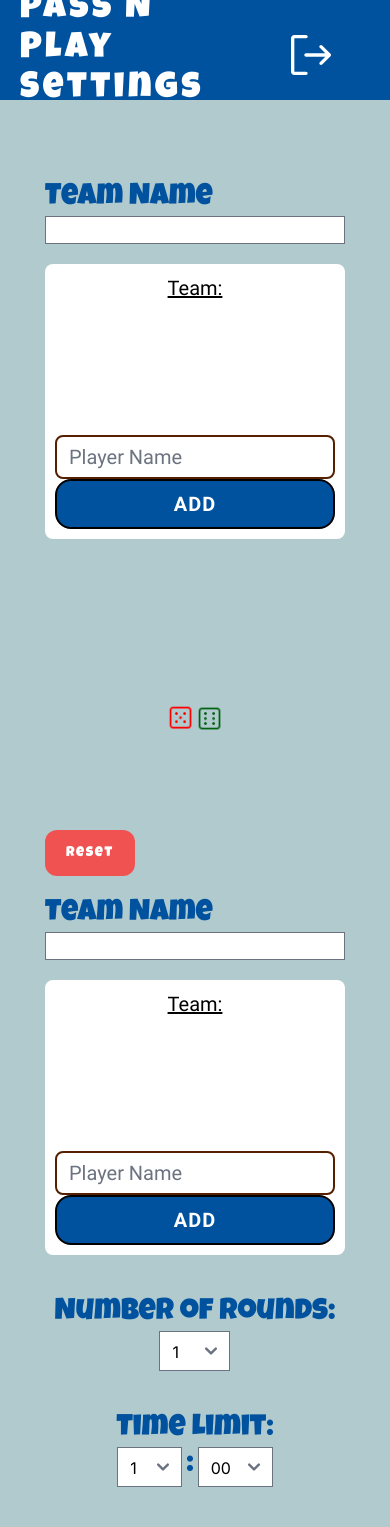
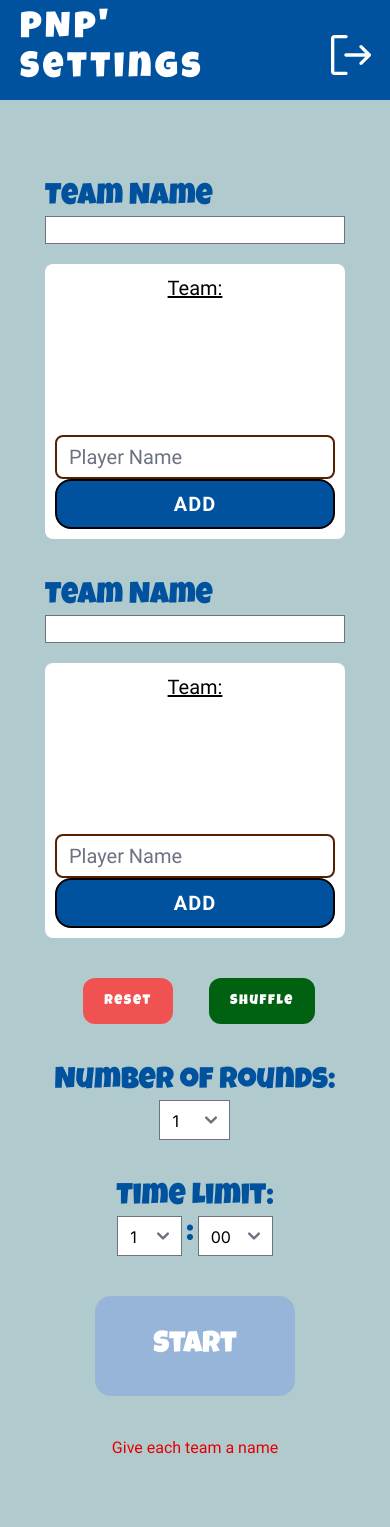
Before and after one commit to JarIsCoding/Shortalk---Front-End, a Next.js app: page /pages/passAndPlayLobby in a window 390 px wide. Shown: the top 1527 px of the page. After the commit the page ends 1500 px from the top, so only its background shows below. Built offline with nearby package versions, Linux system fonts and the light colour scheme.

Commit message:
pnp lobby responsivenss changes

```diff
--- a/src/app/components/NavBar.tsx
+++ b/src/app/components/NavBar.tsx
@@ -5,7 +5,7 @@ import React from 'react'
 
 const NavBar = (props:INavBar) => {
   return (
-    <div className=' bg-dblue font-LuckiestGuy text-white lg:px-10 px-5 h-[100px] text-4xl flex items-center tracking-widest z-40 relative'>
+    <div className=' bg-dblue font-LuckiestGuy text-white lg:px-10 ps-5 h-[100px] text-4xl flex items-center tracking-widest z-40 relative'>
       <div className='cursor-default sm:w-auto w-1/2'>{props.title}</div>
     </div>
   )
--- /dev/null
+++ b/src/app/components/Shufflebtn.tsx
@@ -0,0 +1,16 @@
+import React from 'react'
+import { useAppContext } from '@/context/Context';
+import { Button } from 'flowbite-react';
+
+const ShuffleBtn = () => {
+
+    const { setShuffle } = useAppContext();
+
+    return (
+        <Button onClick={() => setShuffle(true)} className='cursor-pointer rounded-xl bg-green text-center text-white p-1 font-LuckiestGuy tracking-widest'>
+            Shuffle
+        </Button>
+    )
+}
+
+export default ShuffleBtn
--- a/src/app/components/TeamListPNP.tsx
+++ b/src/app/components/TeamListPNP.tsx
@@ -81,7 +81,7 @@ const TeamListPNP = (props: ITeamListPNP) => {
 
   return (
     <div className=' space-y-5 sm:w-[350px] w-[300px]'>
-      <div className='md:flex flex-row justify-between whitespace-nowrap items-center'>
+      <div className='lg:flex flex-row justify-between whitespace-nowrap items-center'>
         <div className=' font-LuckiestGuy text-dblue text-3xl mr-5'>Team Name</div>
         <div className=''>
           <input value={teamName} className=' w-full h-7' maxLength={16} type="text" name="" id="" onChange={(e) => setTeamName(e.target.value)} />
@@ -95,7 +95,7 @@ const TeamListPNP = (props: ITeamListPNP) => {
             (props.teamNumber == 1) ? renderNameList(Team1NameList) : renderNameList(Team2NameList)
           }
         </div>
-        <div className=' md:flex md:flex-row md:space-x-5 grid grid-cols-1'>
+        <div className=' lg:flex lg:flex-row md:space-x-5 grid grid-cols-1'>
           <input className='w-full border-2 border-[#551F00] rounded-lg font-Roboto text-[20px] placeholder:text-[20px]'
             type="text" name="" id="" placeholder='Player Name'
             onChange={(e) => setName(e.target.value)}
--- a/src/app/pages/passAndPlay/page.tsx
+++ b/src/app/pages/passAndPlay/page.tsx
@@ -258,7 +258,7 @@ const PassAndPlayPage = () => {
         </div>
 
         <div className='lg:static absolute lg:p-0 flex items-center md:pt-20 pt-28 z-10'>
-          <Card top={card.top} bottom={card.bottom} />
+          <Card top={card.top} bottom={card.bottom} isGuessing={false} />
         </div>
 
         <div className=' w-full px-40 lg:flex justify-between hidden pb-10'>
--- a/src/app/pages/passAndPlayLobby/page.tsx
+++ b/src/app/pages/passAndPlayLobby/page.tsx
@@ -2,6 +2,7 @@
 
 import DiceBtn from '@/app/components/DiceBtn'
 import NavBar from '@/app/components/NavBar'
+import ShuffleBtn from '@/app/components/Shufflebtn'
 import StartBtn from '@/app/components/StartBtn'
 import TeamListPNP from '@/app/components/TeamListPNP'
 import { useAppContext } from '@/context/Context'
@@ -129,8 +130,8 @@ const PassAndPlayLobby = () => {
     <div>
       {/* Navbar */}
       <div className='relative'>
-        <NavBar title="Pass N' Play Settings" />
-        <div className="absolute top-6 right-0 mr-10 flex z-50">
+        <NavBar title="PNP' Settings" />
+        <div className="absolute top-6 right-0 md:mr-10 flex z-50">
           <Button onClick={() => setOpenModal(true)} className="bg-clear">
             <svg width="40" height="40" viewBox="0 0 40 40" fill="none" xmlns="http://www.w3.org/2000/svg">
               <path d="M16.6661 38.3333C16.6661 38.7754 16.4905 39.1993 16.178 39.5118C15.8654 39.8244 15.4415 40 14.9995 40H3.33322C2.4492 40 1.60138 39.6488 0.976279 39.0237C0.351178 38.3986 0 37.5507 0 36.6667V3.33333C0 2.44928 0.351178 1.60143 0.976279 0.976311C1.60138 0.351189 2.4492 0 3.33322 0H14.9995C15.4415 0 15.8654 0.175595 16.178 0.488156C16.4905 0.800716 16.6661 1.22464 16.6661 1.66667C16.6661 2.10869 16.4905 2.53262 16.178 2.84518C15.8654 3.15774 15.4415 3.33333 14.9995 3.33333H3.33322V36.6667H14.9995C15.4415 36.6667 15.8654 36.8423 16.178 37.1548C16.4905 37.4674 16.6661 37.8913 16.6661 38.3333ZM39.5112 18.8208L31.1781 10.4875C30.8654 10.1748 30.4413 9.99907 29.999 9.99907C29.5568 9.99907 29.1326 10.1748 28.8199 10.4875C28.5072 10.8002 28.3315 11.2244 28.3315 11.6667C28.3315 12.1089 28.5072 12.5331 28.8199 12.8458L34.3093 18.3333H14.9995C14.5575 18.3333 14.1336 18.5089 13.821 18.8215C13.5085 19.134 13.3329 19.558 13.3329 20C13.3329 20.442 13.5085 20.866 13.821 21.1785C14.1336 21.4911 14.5575 21.6667 14.9995 21.6667H34.3093L28.8199 27.1542C28.5072 27.4669 28.3315 27.8911 28.3315 28.3333C28.3315 28.7756 28.5072 29.1998 28.8199 29.5125C29.1326 29.8252 29.5568 30.0009 29.999 30.0009C30.4413 30.0009 30.8654 29.8252 31.1781 29.5125L39.5112 21.1792C39.6662 21.0244 39.7891 20.8406 39.873 20.6382C39.9568 20.4359 40 20.219 40 20C40 19.781 39.9568 19.5641 39.873 19.3618C39.7891 19.1594 39.6662 18.9756 39.5112 18.8208Z" fill="white" />
@@ -140,26 +141,35 @@ const PassAndPlayLobby = () => {
       </div>
 
       <div className='flex flex-col items-center space-y-10 pt-20'>
-        <div className='md:flex md:flex-row md:justify-between gap-5 md:items-center grid grid-cols-1'>
+
+        <div className='md:flex md:flex-row md:justify-between gap-5 md:items-center'>
           <TeamListPNP teamNumber={1} />
-          <div className='pt-36'>
-            <div className='flex justify-center'>
+          <div className='md:pt-36 pt-10'>
+            <div className='lg:flex hidden justify-center'>
               <DiceBtn />
             </div>
-            <div className='pt-24'>
+            <div className='pt-24 lg:flex hidden'>
               <Button className='rounded-xl bg-red-500 text-center text-white p-1 font-LuckiestGuy tracking-widest' onClick={handleReset}>
-              Reset
+                Reset
               </Button>
-              {/* <div className='rounded-xl bg-red-500 text-center text-white p-3 font-LuckiestGuy tracking-widest'>
-                Reset
-              </div> */}
             </div>
           </div>
           <TeamListPNP teamNumber={2} />
         </div>
 
-        <div className='md:flex flex-row justify-between whitespace-nowrap items-center sm:w-[400px]'>
-          <div className=' font-LuckiestGuy text-dblue text-3xl md:text-start text-center'>Number of Rounds:</div>
+        <div className='grid grid-cols-2 gap-7'>
+          <div className='lg:hidden flex justify-center'>
+            <Button className='rounded-xl bg-red-500 text-center text-white p-1 font-LuckiestGuy tracking-widest' onClick={handleReset}>
+              Reset
+            </Button>
+          </div>
+          <div className='lg:hidden flex items-center'>
+            <ShuffleBtn/>
+          </div>
+        </div>
+
+        <div className='lg:flex flex-row justify-between whitespace-nowrap items-center sm:w-[400px]'>
+          <div className=' font-LuckiestGuy text-dblue text-3xl lg:text-start text-center'>Number of Rounds:</div>
           <div className='flex justify-center'>
             <select value={selectedRounds} onChange={(e) => setSelectedRounds(e.target.value)} className='h-10' name='Rounds' id='Rounds'>
               {renderOptions(1, maxRounds, false)}
@@ -167,9 +177,9 @@ const PassAndPlayLobby = () => {
           </div>
         </div>
 
-        <div className='md:flex flex-row justify-between whitespace-nowrap items-center sm:w-[400px]'>
-          <div className=' font-LuckiestGuy text-dblue text-3xl md:text-start text-center'>Time Limit:</div>
-          <div className='w-[100%] flex md:justify-end justify-center space-x-1' >
+        <div className='lg:flex flex-row justify-between whitespace-nowrap items-center sm:w-[400px]'>
+          <div className=' font-LuckiestGuy text-dblue text-3xl lg:text-start text-center'>Time Limit:</div>
+          <div className='w-[100%] flex lg:justify-end justify-center space-x-1' >
             <select className='h-10' value={selectedMinutes} onChange={(e) => setSelectedMinutes(e.target.value)}>
               {renderOptions(0, maxMinutes, false)}
             </select>
```
